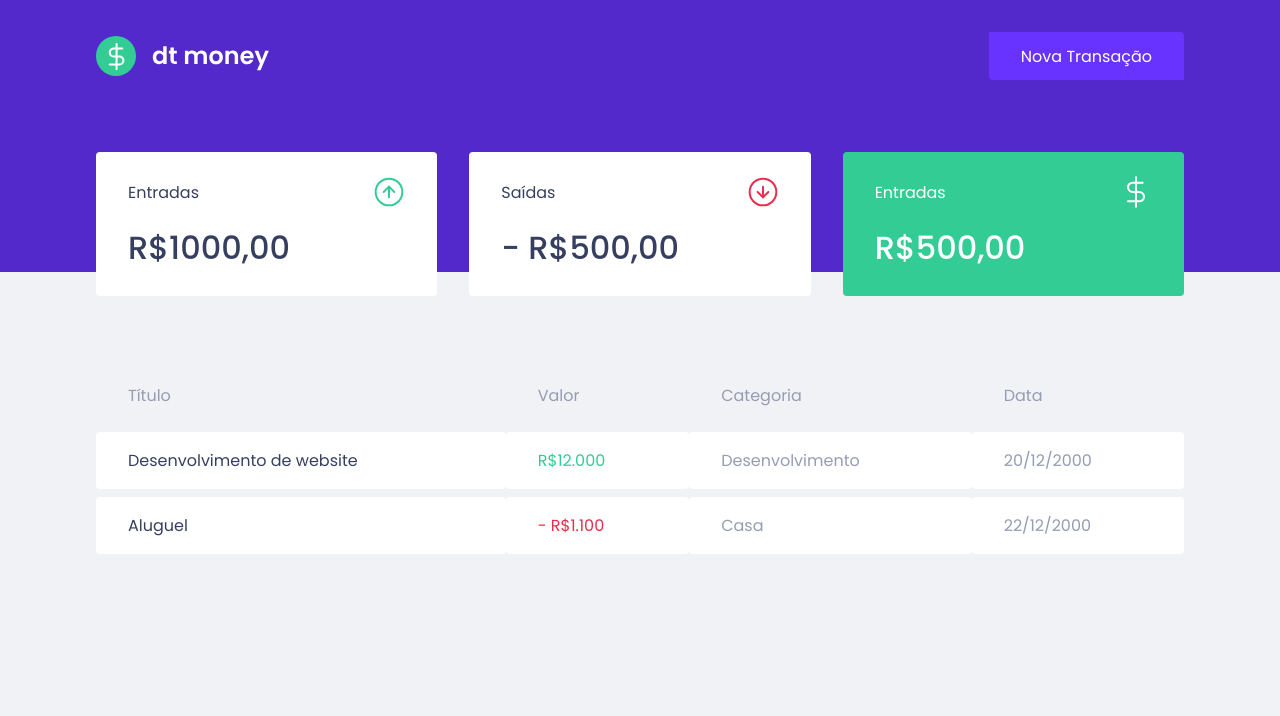
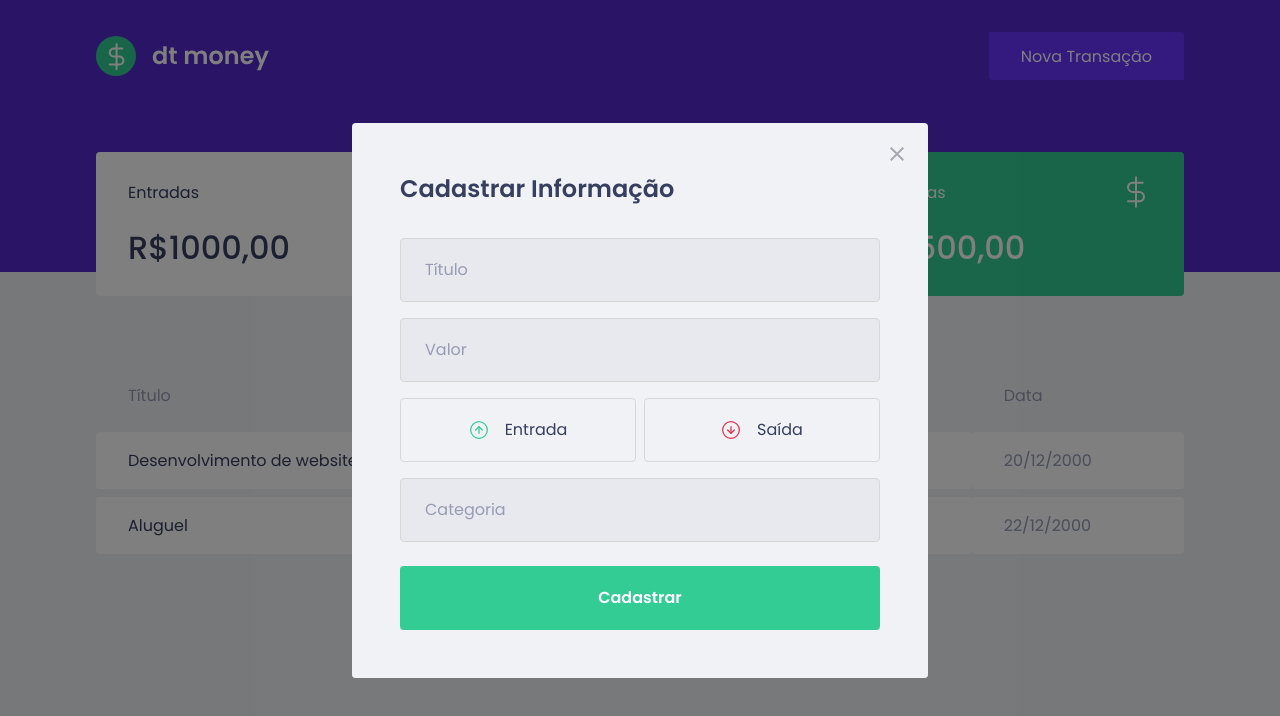
Before and after one commit to lucasvaaa/dtmoney, a React (Create React App) app: page / in a window 1280 px wide. Both pictures are taken after a click on the button "Nova Transação". Shown: the top 716 px of the page. Built offline with nearby package versions, Linux system fonts and the light colour scheme; no server answers; what miragejs would draw is missing.

Commit message:
Finalização dos botões do Modal

```diff
--- a/package.json
+++ b/package.json
@@ -16,10 +16,13 @@
     "typescript": "^4.4.2"
   },
   "dependencies": {
+    "@types/react-modal": "^3.16.3",
     "axios": "^1.13.2",
     "miragejs": "^0.1.48",
+    "polished": "^4.3.1",
     "react": "^19.2.3",
     "react-dom": "^19.2.3",
+    "react-modal": "^3.16.3",
     "react-scripts": "5.0.1",
     "styled-components": "^6.3.8",
     "web-vitals": "^2.1.0"
--- a/src/App.tsx
+++ b/src/App.tsx
@@ -2,19 +2,39 @@
 import { GlobalStyle } from './styles/global';
 import { Header } from './components/Header';
 import { Dashboard } from './components/Dashboard';
+import Modal from 'react-modal'
+import { useState } from 'react';
+import { NewTransactionModal } from './components/NewTransactionModal';
+
+Modal.setAppElement('#root')
 
 
 export function App() {
+
+  //Aqui temos as funções de Click
+    const [isNewTransactionModalOpen,setIsNewTransactionModalOpen] = useState(false);
+
+    function handleOpenNewTransactionModal() {
+        setIsNewTransactionModalOpen(true);
+    }
+
+    function handleCloseNewTransactionModal() {
+        setIsNewTransactionModalOpen(false)
+    }
+
+
   return (
 
 
-      //Não será possível deixar uma div aqui para que não estrague o layout da página
+    //Não será possível deixar uma div aqui para que não estrague o layout da página
     <>
-      <Header/>
+      <Header onOpenNewTransactionModal={handleOpenNewTransactionModal}/>
       <Dashboard/>
+
+      <NewTransactionModal isOpen={isNewTransactionModalOpen} onRequestClose={handleCloseNewTransactionModal}/>
       <GlobalStyle/>
     </>
   );
 }
 
-  // é muito comum exportar o App como default, mas nesse caso, é uma exportação nomeada, devido a clareza de importação no index.tsx
+// é muito comum exportar o App como default, mas nesse caso, é uma exportação nomeada, devido a clareza de importação no index.tsx
--- a/src/components/Header/index.tsx
+++ b/src/components/Header/index.tsx
@@ -1,15 +1,29 @@
 import logoImg from '../../assets/logo.svg'
 import { Container,Content } from './styles'
+import { useState } from 'react';
+import Modal from 'react-modal'
 
-export function Header() {
+interface HeaderProps {
+    onOpenNewTransactionModal: () => void; //função que não recebe parameters and not return anything
+
+
+} //Interface define os tipos de props que uma function tem de parâmetros
+
+export function Header({onOpenNewTransactionModal}:HeaderProps) {
+
+
+
     return (
 
             <Container>
                 <Content>
                     <img src={logoImg} alt="dt Money" />
-                    <button type="button">
+                    <button type="button" onClick={onOpenNewTransactionModal}>
                         Nova Transação
                     </button>
+
+
+
                 </Content>
             </Container>
 
--- /dev/null
+++ b/src/components/NewTransactionModal/index.tsx
@@ -0,0 +1,64 @@
+import Modal from "react-modal";
+import { Container,TransactionTypeContainer } from "./styles";
+
+import incomeImg from '../../assets/income.svg'
+import outcomeImg from '../../assets/outcome.svg'
+import closeImg from '../../assets/close.svg'
+
+interface NewTransactionModalProps {
+    isOpen: boolean;
+    onRequestClose: () => void;
+}
+
+export function NewTransactionModal ({isOpen, onRequestClose}: NewTransactionModalProps) {
+    return (
+        <Modal
+            isOpen={isOpen}
+            onRequestClose={onRequestClose}
+            overlayClassName="react-modal-overlay"
+            className="react-modal-content"
+        >
+
+            <button type="button" onClick={onRequestClose} className="react-modal-close">
+                <img src={closeImg} alt="Fechar Modal" />
+            </button>
+            <Container>
+                <h2>Cadastrar Informação</h2>
+
+                <input
+                    placeholder="Título"
+                />
+
+                <input
+                    type="number"
+                    placeholder="Valor"
+                />
+
+                <TransactionTypeContainer>
+                    <button
+                        type="button"
+                    >
+                        <img src={incomeImg} alt="Entrada" />
+                        <span>Entrada</span>
+                    </button>
+
+                    <button
+                        type="button"
+                    >
+                        <img src={outcomeImg} alt="Saída" />
+                        <span>Saída</span>
+                    </button>
+                </TransactionTypeContainer>
+
+                <input
+                    placeholder="Categoria"
+                />
+
+                <button type="submit">
+                    Cadastrar
+                </button>
+            </Container>
+
+        </Modal>
+    );
+}
--- /dev/null
+++ b/src/components/NewTransactionModal/styles.ts
@@ -0,0 +1,101 @@
+import styled from 'styled-components'
+import { darken } from 'polished';
+
+
+export const Container = styled.form`
+
+    h2 {
+        color: var(--text-title);
+        font-size: 1.5rem;
+        margin-bottom: 2rem;
+    }
+
+    input {
+        width: 100%;
+        padding: 0 1.5rem;
+        height: 4rem;
+        border-radius: 0.25rem;
+
+
+        border: 1px solid #d7d7d7;
+
+        background: #e7e9ee;
+
+        font-weight: 400;
+        font-size: 1rem;
+
+        &::placeholder {
+            color: var(--text-body);
+
+
+        }
+
+        // Se tiver um input antes dele / ou seja, a partir do segundo input terá:
+        & + input {
+            margin-top: 1rem;
+
+        }
+    }
+
+    button[type="submit"] {
+        width: 100%;
+        padding: 0 1.5rem;
+        height: 4rem;
+        background-color: var(--green);
+        color: #fff;
+        border-radius: 0.25rem;
+        border: 0;
+        font-size: 1rem;
+
+        margin-top: 1.5rem;
+
+        transition: 0.2s;
+        font-weight: 600;
+
+        transition: border-color 0.2s;
+
+        &:hover {
+        filter: ${darken(0.1,'#d7d7d7')}; //function that darkens the border of aplication with interpolation
+    }
+    }
+
+
+`;
+
+
+export const TransactionTypeContainer = styled.div `
+    margin: 1rem 0;
+    display: grid;
+    grid-template-columns: repeat(2, 1fr) ;
+    gap: 0.5rem;
+
+    button {
+        height: 4rem;
+        border: 1px solid #d7d7d7;
+        border-radius: 0.25rem;
+
+        background-color: transparent;
+        display: flex;
+        align-items: center;
+        justify-content: center;
+
+
+
+        &:hover {
+            border-color: #aaa;
+        }
+        img {
+            width: 20px;
+            height: 20px;
+
+        }
+
+        span {
+            display: inline-block;
+            margin-left: 1rem;
+            font-size: 1rem;
+            color: var(--text-title);
+        }
+    }
+
+`;
--- a/src/services/api.ts
+++ b/src/services/api.ts
@@ -1,5 +1,5 @@
 import axios from "axios";
 
 export const api = axios.create({
-    baseURL : 'http://localhost:3000/api' //endereço padrão
+    baseURL : 'http://localhost:3000/api' //endereço padrão para todas as rotas
 })
--- a/src/styles/global.ts
+++ b/src/styles/global.ts
@@ -60,4 +60,44 @@
         opacity: 0.6;
         cursor: not-allowed;
     }
+
+
+    /* Criação do Modal */
+
+    .react-modal-overlay {
+        background: rgba(0,0,0,0.5);
+        position: fixed;
+        top: 0;
+        bottom: 0;
+        right: 0;
+        left: 0;
+
+        display: flex;
+        align-items: center;
+        justify-content: center;
+    }
+
+    .react-modal-content {
+        width: 100%;
+        max-width: 576px;
+        background-color: var(--background);
+        padding: 3rem;
+        position: relative;
+        border-radius: 0.24rem;
+    }
+
+
+    .react-modal-close {
+        position: absolute;
+        right: 1.5rem;
+        top: 1.5rem ;
+        border: 0;
+        background-color: transparent;
+        transition: 0.2s;
+
+
+        &:hover {
+            filter: brightness(0.8);
+        }
+    }
 `;
```
Also changed, not shown: 2 other files (tests, documents, lock files or other folders).
